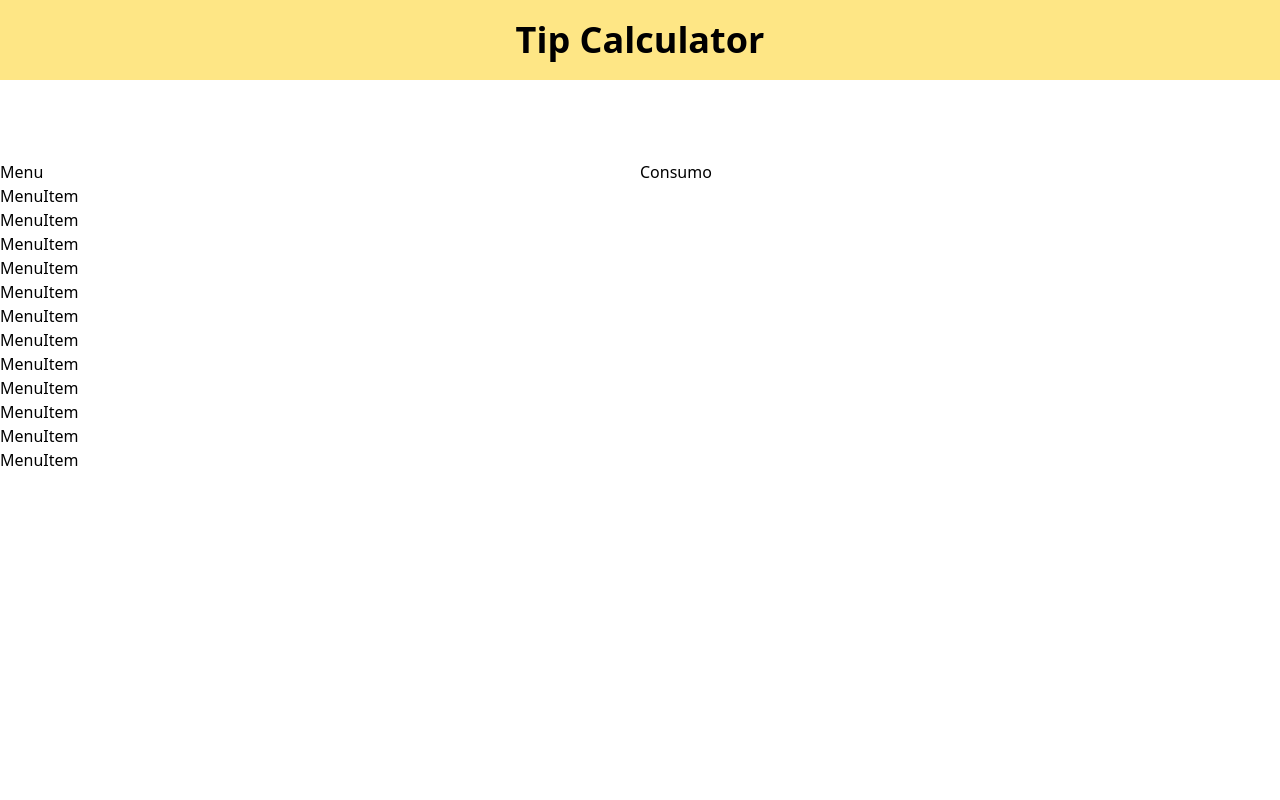
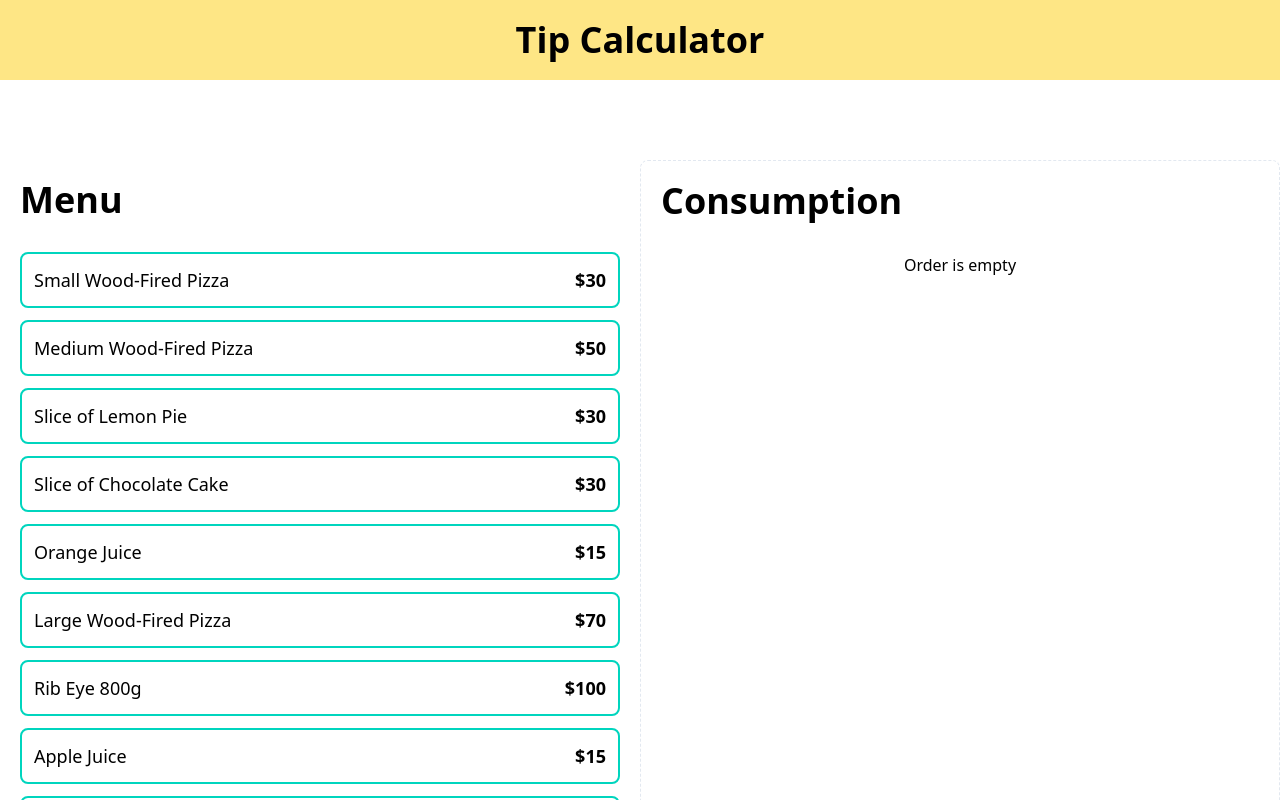
Before and after one commit to GilpiDv/myrestaurant-app, a React (Vite) app: page / in a window 1280 px wide. Shown: the top 800 px of the page. Built offline with nearby package versions, Linux system fonts and the light colour scheme.

Commit message:
add Menu and Order List components & functionalities

```diff
--- a/src/App.tsx
+++ b/src/App.tsx
@@ -1,7 +1,12 @@
 import MenuItem from "./components/MenuItem";
+import OrderContent from "./components/OrderContent";
 import { menuItems } from "./data/db"
+import useOrder from "./hooks/useOrder";
 
 function App() {
+
+    const { order, addItem } = useOrder()
+
     return (
         <>
             <header className="bg-amber-200 py-5">
@@ -9,16 +14,22 @@
             </header>
 
             <main className="max-w-7xl mx-auto py-20 grid md:grid-cols-2">
-                <div>
-                    <h2>Menu</h2>
-                    {menuItems.map(item => (
-                        <MenuItem
-                          	key={item.id}
-                        />
-                    ))}
+                <div className="p-5">
+                    <h2 className="text-4xl font-black">Menu</h2>
+                    <div className="space-y-3 mt-8">
+                        {menuItems.map(item => (
+                            <MenuItem
+                                key={item.id}
+                                item={item}
+                                addItem={addItem}
+                            />
+                        ))}
+                    </div>
                 </div>
-                <div>
-                    <h2>Consumo</h2>
+                <div className="border border-dashed border-slate-200 p-5 rounded-lg space-y-10">
+                    <OrderContent
+                        order={order}
+                    />
                 </div>
             </main>
         </>
--- a/src/components/MenuItem.tsx
+++ b/src/components/MenuItem.tsx
@@ -1,6 +1,23 @@
+import type { MenuItem, OrderItem } from "../types"
 
-export default function MenuItem() {
+type MenuItemProps = {
+	item: MenuItem
+	addItem: (item: MenuItem) => void
+}
+
+export default function MenuItem({item, addItem} : MenuItemProps) {
 	return (
-		<div>MenuItem</div>
+		<button
+			type="button"
+			className="border-2 border-teal-400 hover:bg-teal-200 w-full p-3 flex justify-between text-lg rounded-lg"
+			onClick={() => addItem(item)}
+		>
+			<p>
+				{item.name}
+			</p>
+			<p className="font-black">
+				${item.price}
+			</p>
+		</button>
 	)
 }
--- /dev/null
+++ b/src/components/OrderContent.tsx
@@ -0,0 +1,37 @@
+import { formatCurrency } from "../helpers"
+import type { OrderItem } from "../types"
+
+type OrderContentProps = {
+    order: OrderItem[]
+}
+
+export default function OrderContent({order} : OrderContentProps) {
+  return (
+    <div>
+        <h2 className='font-black text-4xl'>Consumption</h2>
+
+        <div className="space-y-3 mt-8">
+            {order.length === 0 ?
+                <p className="text-center">Order is empty</p> :
+                (
+                    order.map( item => (
+                        <div key={item.id} className="flex justify-between items-center border-t border-gray-200 py-5 last-of-type:border-b">
+                            <div>
+                                <p className="text-lg">
+                                    {item.name} - {formatCurrency(item.price)}
+                                </p>
+                                <p className="font-black">
+                                    Quantity: {item.quantity} - {formatCurrency(item.price * item.quantity)}
+                                </p>
+                            </div>
+                            <button className="bg-red-600 h-8 w-8 rounded-full text-white font-black">
+                                X
+                            </button>
+                        </div>
+                    ))
+                )
+            }
+        </div>
+    </div>
+  )
+}
--- a/src/data/db.ts
+++ b/src/data/db.ts
@@ -3,32 +3,32 @@
 export const menuItems : MenuItem[] = [
     {
       "id": 1,
-      "name": "Pizza a la Leña Chica",
+      "name": "Small Wood-Fired Pizza",
       "price": 30
     },
     {
       "id": 2,
-      "name": "Pizza a la Leña Mediana",
+      "name": "Medium Wood-Fired Pizza",
       "price": 50
     },
     {
       "id": 3,
-      "name": "Rebanada de Pay de Limón",
+      "name": "Slice of Lemon Pie",
       "price": 30
     },
     {
       "id": 4,
-      "name": "Rebanada de Pastel de Chocolate",
+      "name": "Slice of Chocolate Cake",
       "price": 30
     },
     {
       "id": 5,
-      "name": "Jugo de Naranja",
+      "name": "Orange Juice",
       "price": 15
     },
     {
       "id": 6,
-      "name": "Pizza a la Leña Grande",
+      "name": "Large Wood-Fired Pizza",
       "price": 70
     },
     {
@@ -38,7 +38,7 @@
     },
     {
       "id": 8,
-      "name": "Jugo de Naranja",
+      "name": "Apple Juice",
       "price": 15
     },
     {
@@ -48,17 +48,17 @@
     },
     {
       "id": 10,
-      "name": "Rebanada de Pay de Queso",
+      "name": "Slice of Cheesecake",
       "price": 30
     },
     {
       "id": 11,
-      "name": "Café Americano",
+      "name": "American Coffee",
       "price": 20
     },
     {
       "id": 12,
-      "name": "Café Capuchino",
+      "name": "Cappuccino",
       "price": 40
     }
 ]
--- /dev/null
+++ b/src/helpers/index.ts
@@ -0,0 +1,6 @@
+export const formatCurrency = (quantity: number) => {
+    return new Intl.NumberFormat('en-US', {
+        style: 'currency',
+        currency: 'USD'
+    }).format(quantity);
+}
--- /dev/null
+++ b/src/hooks/useOrder.ts
@@ -0,0 +1,29 @@
+import { useState } from "react"
+import type { MenuItem, OrderItem } from "../types";
+
+export default function useOrder() {
+
+    const [order, setOrder] = useState<OrderItem[]>([]);
+
+    const addItem = (item: MenuItem) => {
+        const itemExists = order.find(orderItem => orderItem.id === item.id)
+
+        if(itemExists) {
+            const updatedOrder = order.map(orderItem =>
+                orderItem.id === item.id ? {...orderItem, quantity: orderItem.quantity + 1} : orderItem
+            );
+
+            setOrder(updatedOrder);
+        } else {
+            const newItem : OrderItem = {...item, quantity: 1};
+            setOrder([...order, newItem])
+        }
+    }
+
+    console.log(order);
+
+    return {
+        order,
+        addItem
+    }
+}
--- a/src/types/index.ts
+++ b/src/types/index.ts
@@ -3,3 +3,7 @@
     name: string
     price: number
 }
+
+export type OrderItem = MenuItem & {
+    quantity: number
+}
```
